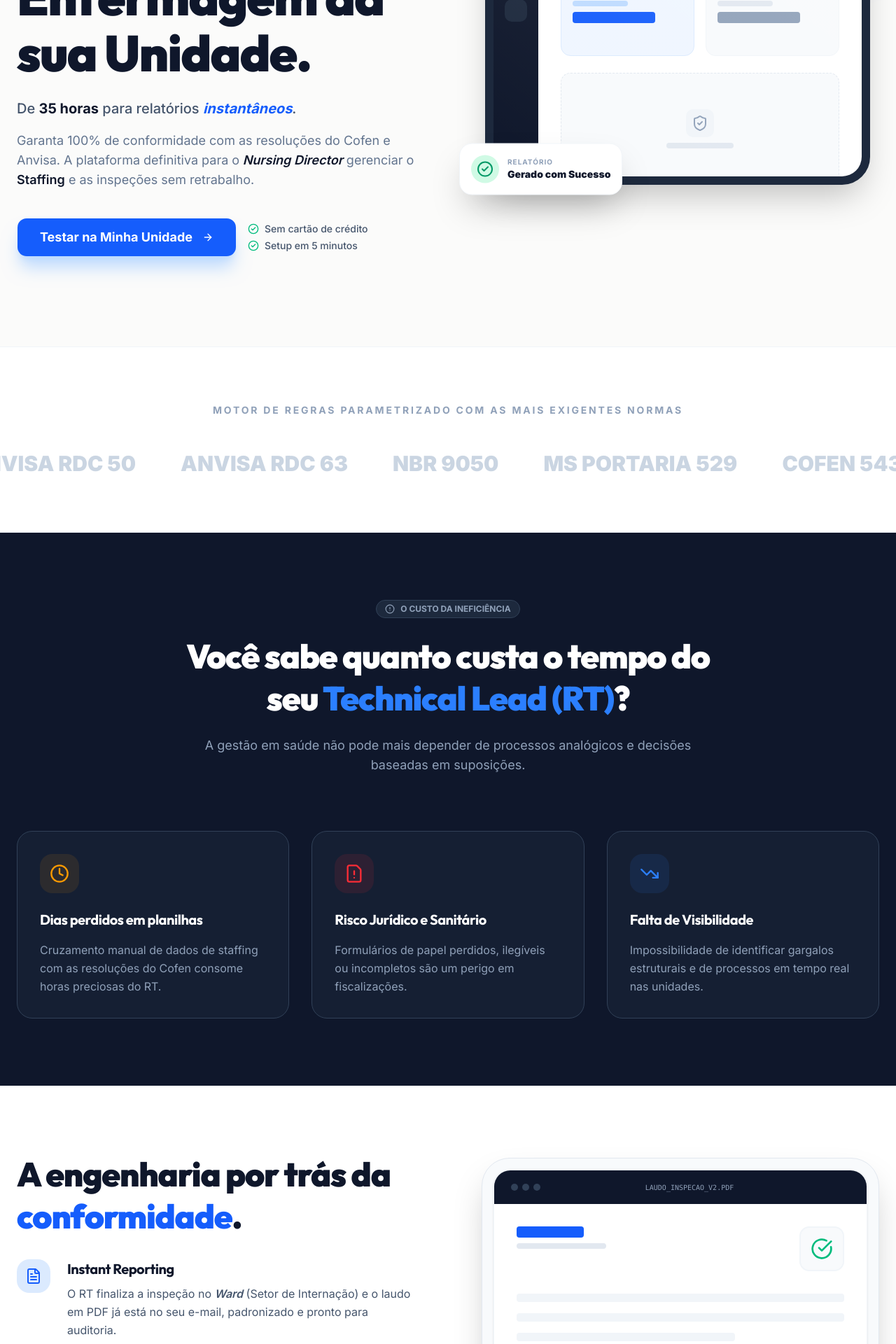
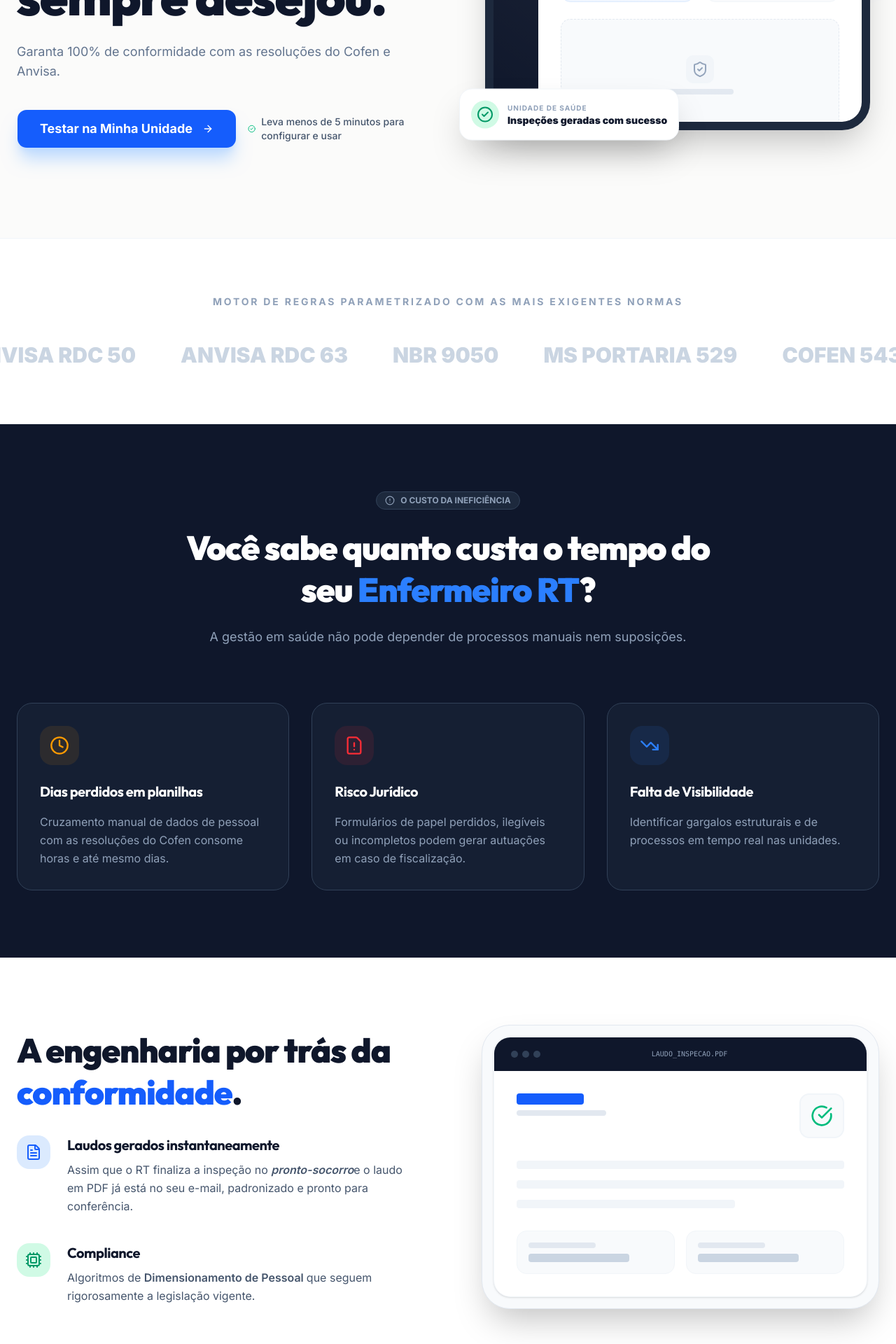
Before and after one commit to dibmartins/unoqual, a Next.js app: page / in a window 1280 px wide. Shown: the part 380-2300 px from the top of the page at 70% size. Built offline with nearby package versions, Linux system fonts and the light colour scheme.

Commit message:
ajustes na copy

```diff
--- a/src/components/landing/cta-final.tsx
+++ b/src/components/landing/cta-final.tsx
@@ -23,8 +23,8 @@ export function CTAFinal() {
           </div>
 
           <h2 className="text-4xl md:text-6xl font-black text-white mb-8 leading-tight">
-            Sua próxima fiscalização pode acontecer amanhã. <br/>
-            <span className="text-blue-400">O seu RT está preparado?</span>
+            Se a fiscalização bater na porta amanhã <br />
+            <span className="text-blue-400">O seu RT estará preparado?</span>
           </h2>
 
           <p className="text-blue-100 text-xl mb-12 max-w-2xl mx-auto font-medium">
--- a/src/components/landing/hero.tsx
+++ b/src/components/landing/hero.tsx
@@ -25,17 +25,11 @@ export function Hero() {
             </div>
 
             <h1 className="text-4xl md:text-6xl lg:text-7xl font-black text-slate-900 leading-[1.1] mb-6">
-              Automatize as Auditorias de Enfermagem da sua Unidade.
+              O assistente que Enfermeiro RT sempre desejou.
             </h1>
 
-            <p className="text-xl text-slate-600 font-medium mb-4 leading-relaxed max-w-2xl mx-auto lg:mx-0">
-              De <span className="text-slate-900 font-bold">35 horas</span> para relatórios <span className="text-blue-600 font-bold italic">instantâneos</span>.
-            </p>
-
             <p className="text-lg text-slate-500 mb-10 max-w-xl mx-auto lg:mx-0">
-              Garanta 100% de conformidade com as resoluções do Cofen e Anvisa. A plataforma definitiva para o
-              <span className="text-slate-900 font-semibold italic"> Nursing Director</span> gerenciar o
-              <span className="text-slate-900 font-semibold"> Staffing</span> e as inspeções sem retrabalho.
+              Garanta 100% de conformidade com as resoluções do Cofen e Anvisa.
             </p>
 
             <div className="flex flex-col sm:flex-row items-center justify-center lg:justify-start gap-4">
@@ -48,11 +42,7 @@ export function Hero() {
               <div className="flex flex-col items-start gap-1">
                 <div className="flex items-center gap-2 text-sm text-slate-600 font-medium">
                   <CheckCircle2 className="w-4 h-4 text-emerald-500" />
-                  Sem cartão de crédito
-                </div>
-                <div className="flex items-center gap-2 text-sm text-slate-600 font-medium">
-                  <CheckCircle2 className="w-4 h-4 text-emerald-500" />
-                  Setup em 5 minutos
+                  Leva menos de 5 minutos para configurar e usar
                 </div>
               </div>
             </div>
@@ -119,8 +109,8 @@ export function Hero() {
                   <CheckCircle2 className="w-6 h-6 text-emerald-600" />
                 </div>
                 <div>
-                  <p className="text-[10px] font-bold text-slate-400 uppercase tracking-widest">RELATÓRIO</p>
-                  <p className="text-sm font-black text-slate-900">Gerado com Sucesso</p>
+                  <p className="text-[10px] font-bold text-slate-400 uppercase tracking-widest">Unidade de Saúde</p>
+                  <p className="text-sm font-black text-slate-900">Inspeções geradas com sucesso</p>
                 </div>
               </div>
             </motion.div>
--- a/src/components/landing/how-it-works.tsx
+++ b/src/components/landing/how-it-works.tsx
@@ -7,13 +7,13 @@ const steps = [
   {
     icon: Database,
     title: "Mapeamento",
-    description: "Cadastre os dados base da sua Facility (Unidade de Saúde), setores e perfis de pacientes.",
+    description: "Cadastre os dados base da sua Unidade de Saúde, setores e equipe.",
     color: "bg-blue-500"
   },
   {
     icon: ClipboardCheck,
     title: "Inspeção Guiada",
-    description: "O RT usa checklists inteligentes e captura fotos criptografadas direto do dispositivo móvel.",
+    description: "O RT usa checklists inteligentes e captura fotos direto do celular ou tablet.",
     color: "bg-blue-600"
   },
   {
@@ -30,7 +30,7 @@ export function HowItWorks() {
       <div className="container mx-auto px-6">
         <div className="text-center mb-20">
           <h2 className="text-3xl md:text-5xl font-black text-slate-900 mb-6">
-            O Fluxo <span className="text-blue-600">Digitalizado</span>
+            Agora tudo <span className="text-blue-600">é Digitalizado</span>
           </h2>
           <p className="text-slate-500 text-lg max-w-2xl mx-auto">
             Uma jornada pensada para a realidade da assistência, sem fricção e com máxima rastreabilidade.
@@ -38,9 +38,6 @@ export function HowItWorks() {
         </div>
 
         <div className="relative">
-          {/* Linha Conectora (Desktop) */}
-          <div className="absolute top-1/2 left-0 w-full h-0.5 bg-slate-200 -translate-y-1/2 hidden lg:block" />
-
           <div className="grid lg:grid-cols-3 gap-12 relative z-10">
             {steps.map((step, index) => (
               <motion.div
@@ -64,6 +61,7 @@ export function HowItWorks() {
               </motion.div>
             ))}
           </div>
+
         </div>
       </div>
     </section>
--- a/src/components/landing/pain-points.tsx
+++ b/src/components/landing/pain-points.tsx
@@ -7,21 +7,21 @@ const pains = [
   {
     icon: Clock,
     title: "Dias perdidos em planilhas",
-    description: "Cruzamento manual de dados de staffing com as resoluções do Cofen consome horas preciosas do RT.",
+    description: "Cruzamento manual de dados de pessoal com as resoluções do Cofen consome horas e até mesmo dias.",
     color: "text-amber-500",
     bg: "bg-amber-500/10"
   },
   {
     icon: FileWarning,
-    title: "Risco Jurídico e Sanitário",
-    description: "Formulários de papel perdidos, ilegíveis ou incompletos são um perigo em fiscalizações.",
+    title: "Risco Jurídico",
+    description: "Formulários de papel perdidos, ilegíveis ou incompletos podem gerar autuações em caso de fiscalização.",
     color: "text-red-500",
     bg: "bg-red-500/10"
   },
   {
     icon: TrendingDown,
     title: "Falta de Visibilidade",
-    description: "Impossibilidade de identificar gargalos estruturais e de processos em tempo real nas unidades.",
+    description: "Identificar gargalos estruturais e de processos em tempo real nas unidades.",
     color: "text-blue-500",
     bg: "bg-blue-500/10"
   }
@@ -43,10 +43,10 @@ export function PainPoints() {
           </motion.div>
 
           <h2 className="text-3xl md:text-5xl font-black mb-6 leading-tight">
-            Você sabe quanto custa o tempo do seu <span className="text-blue-500">Technical Lead (RT)</span>?
+            Você sabe quanto custa o tempo do seu <span className="text-blue-500">Enfermeiro RT</span>?
           </h2>
           <p className="text-slate-400 text-lg">
-            A gestão em saúde não pode mais depender de processos analógicos e decisões baseadas em suposições.
+            A gestão em saúde não pode depender de processos manuais nem suposições.
           </p>
         </div>
 
--- a/src/components/landing/solution.tsx
+++ b/src/components/landing/solution.tsx
@@ -24,10 +24,10 @@ export function Solution() {
                     <FileText className="w-6 h-6 text-blue-600" />
                   </div>
                   <div>
-                    <h3 className="text-xl font-bold text-slate-900 mb-2">Instant Reporting</h3>
+                    <h3 className="text-xl font-bold text-slate-900 mb-2">Laudos gerados instantaneamente</h3>
                     <p className="text-slate-600 leading-relaxed">
-                      O RT finaliza a inspeção no <span className="font-semibold italic">Ward</span> (Setor de Internação)
-                      e o laudo em PDF já está no seu e-mail, padronizado e pronto para auditoria.
+                      Assim que o RT finaliza a inspeção no <span className="font-semibold italic">pronto-socorro</span>
+                      e o laudo em PDF já está no seu e-mail, padronizado e pronto para conferência.
                     </p>
                   </div>
                 </div>
@@ -37,10 +37,10 @@ export function Solution() {
                     <Cpu className="w-6 h-6 text-emerald-600" />
                   </div>
                   <div>
-                    <h3 className="text-xl font-bold text-slate-900 mb-2">Compliance Nativo</h3>
+                    <h3 className="text-xl font-bold text-slate-900 mb-2">Compliance</h3>
                     <p className="text-slate-600 leading-relaxed">
-                      Algoritmos de <span className="font-semibold">Staffing</span> (Dimensionamento de Pessoal)
-                      atualizados em tempo real com a legislação vigente (Cofen/Anvisa).
+                      Algoritmos de <span className="font-semibold">Dimensionamento de Pessoal </span>
+                      que seguem rigorosamente a legislação vigente.
                     </p>
                   </div>
                 </div>
@@ -62,7 +62,7 @@ export function Solution() {
                     <div className="w-2.5 h-2.5 rounded-full bg-slate-700" />
                     <div className="w-2.5 h-2.5 rounded-full bg-slate-700" />
                   </div>
-                  <div className="text-[10px] text-slate-400 font-mono">LAUDO_INSPECAO_V2.PDF</div>
+                  <div className="text-[10px] text-slate-400 font-mono">LAUDO_INSPECAO.PDF</div>
                   <div className="w-4" />
                 </div>
                 <div className="p-8">
```
